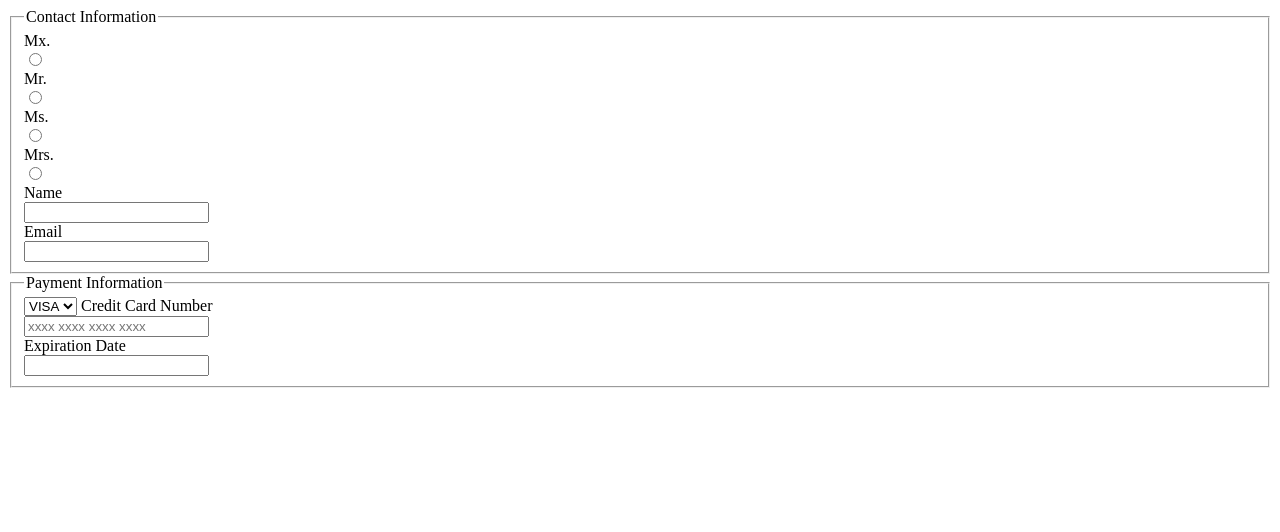
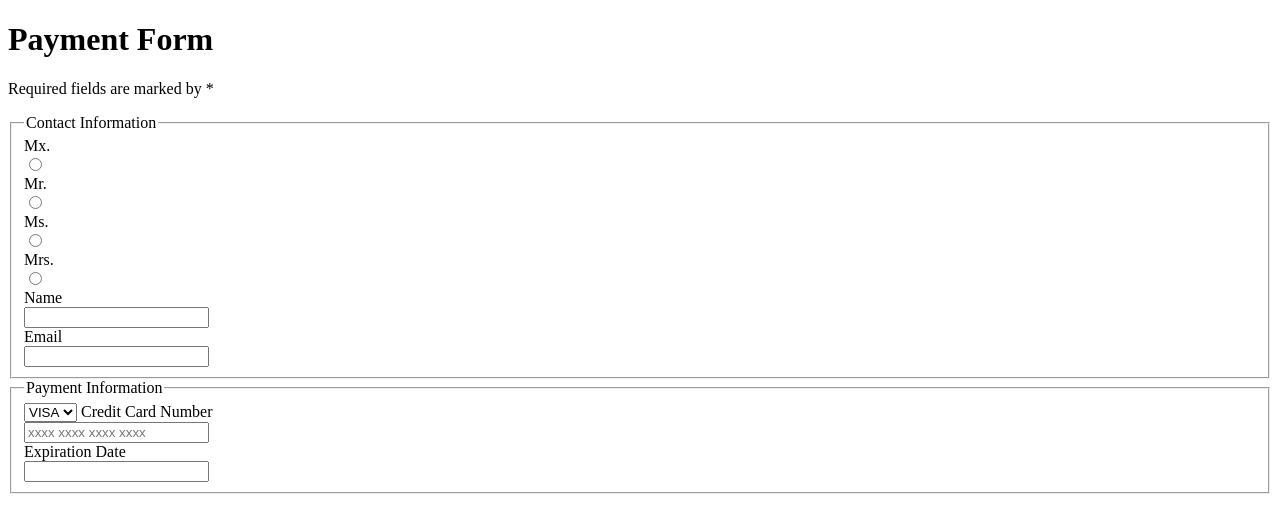
Before and after one commit to 10-5-pursuit/lab-intro-to-forms, a website: page index.html in a window 1280 px wide. Drawn offline with Linux system fonts and the light colour scheme.

Commit message:
add elements to form

```diff
--- a/index.html
+++ b/index.html
@@ -7,7 +7,8 @@
   </head>
 
   <body >
-
+<h1>Payment Form</h1>
+<p>Required fields are marked by *</p>
     <fieldset>
         <legend>Contact Information</legend>
         <div>Mx.</div>
```
